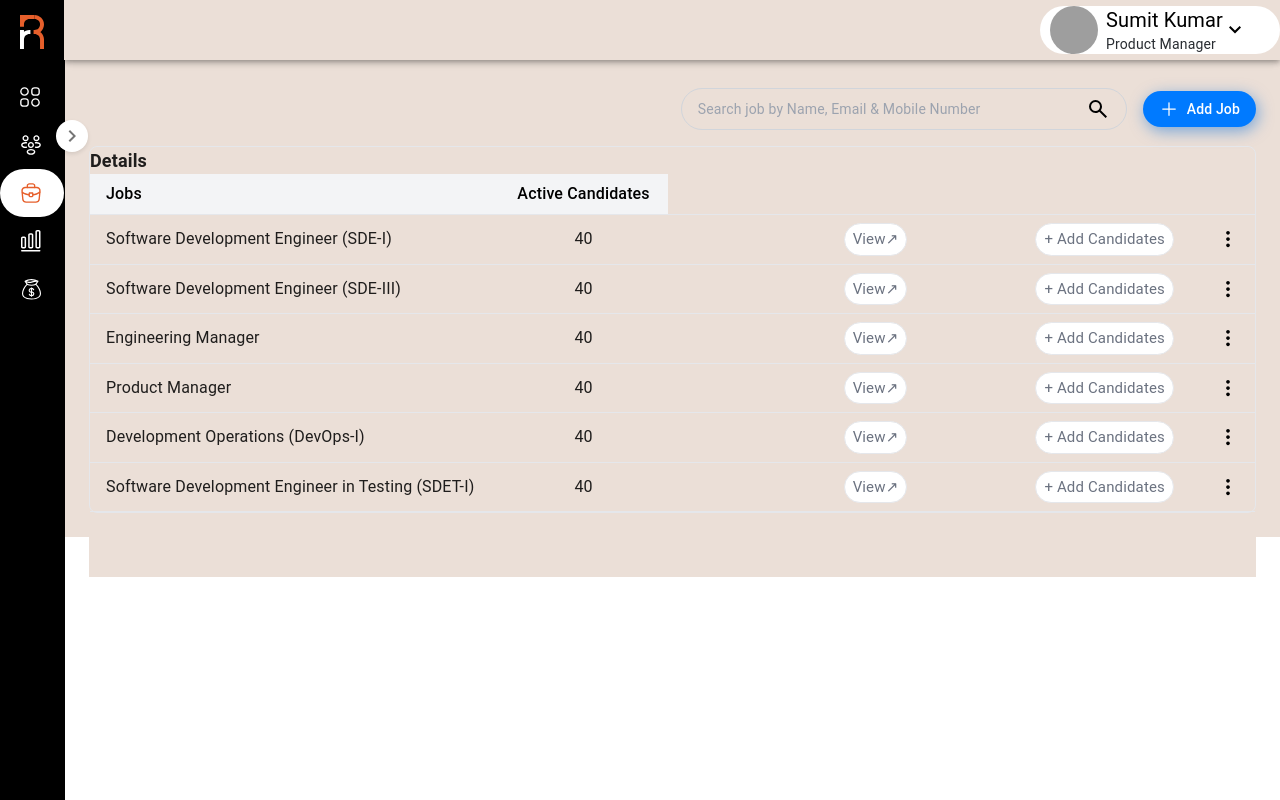
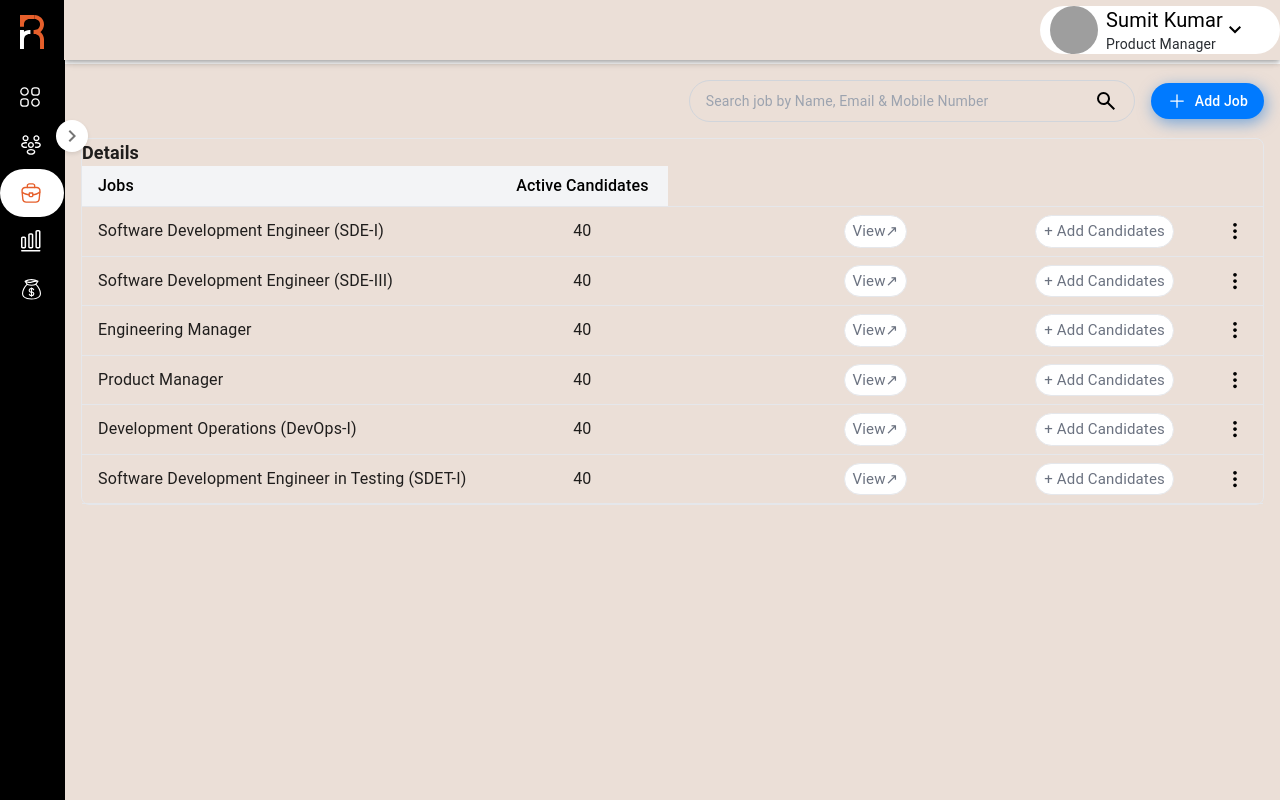
Before and after one commit to Roshan8319/Interview-Front, a React (Vite) app in the folder Frontend/: page /client/jobs in a window 1280 px wide. Built offline with nearby package versions, Linux system fonts and the light colour scheme; grey boxes are pictures that could not be loaded.

Commit message:
fixed outlet paper height without adding a vertical navigation bar

```diff
--- a/Frontend/src/Components/Client/InterviewPlatform/NavigationLayout.jsx
+++ b/Frontend/src/Components/Client/InterviewPlatform/NavigationLayout.jsx
@@ -523,7 +523,8 @@ export default function MiniDrawer() {
   };
 
   return (
-    <Box sx={{ display: "flex" }}>
+    <Box sx={{ display: "flex" }}
+    >
       <CssBaseline />
 
       {/* AppBar - Top Navigation Bar */}
@@ -791,9 +792,18 @@ export default function MiniDrawer() {
       </Box>
 
       {/* Main Content */}
-      <Box component="main" sx={{ flexGrow: 1, p: 3, background: " #EBDFD7" }}>
-        <DrawerHeader />
-        <Outlet />
+      <Box component="main" sx={{
+        // flexGrow: 1, p: 3,
+        // backgroundColor:"green"
+       }}
+       className="w-full h-full"
+       >
+        <DrawerHeader
+
+        />
+        <Outlet
+
+        />
       </Box>
     </Box>
   );
--- a/Frontend/src/Components/Client/InterviewPlatform/VerticalNavigationLinks/Jobs.jsx
+++ b/Frontend/src/Components/Client/InterviewPlatform/VerticalNavigationLinks/Jobs.jsx
@@ -37,7 +37,7 @@ const Jobs = () => {
   };
 
   return (
-    <div className='w-[100%] h-[100%] bg-[#EBDFD7] ' >
+    <div className='w-full min-h-[calc(100vh-64px)] bg-[#EBDFD7] p-4 flex flex-col' >
     <div className='flex flex-col gap-y-4'>
       <div className='' >
         <div className="flex flex-col w-full justify-end sm:flex-row sm:items-center sm:space-x-4 space-y-4 sm:space-y-0 ml-auto">
```
